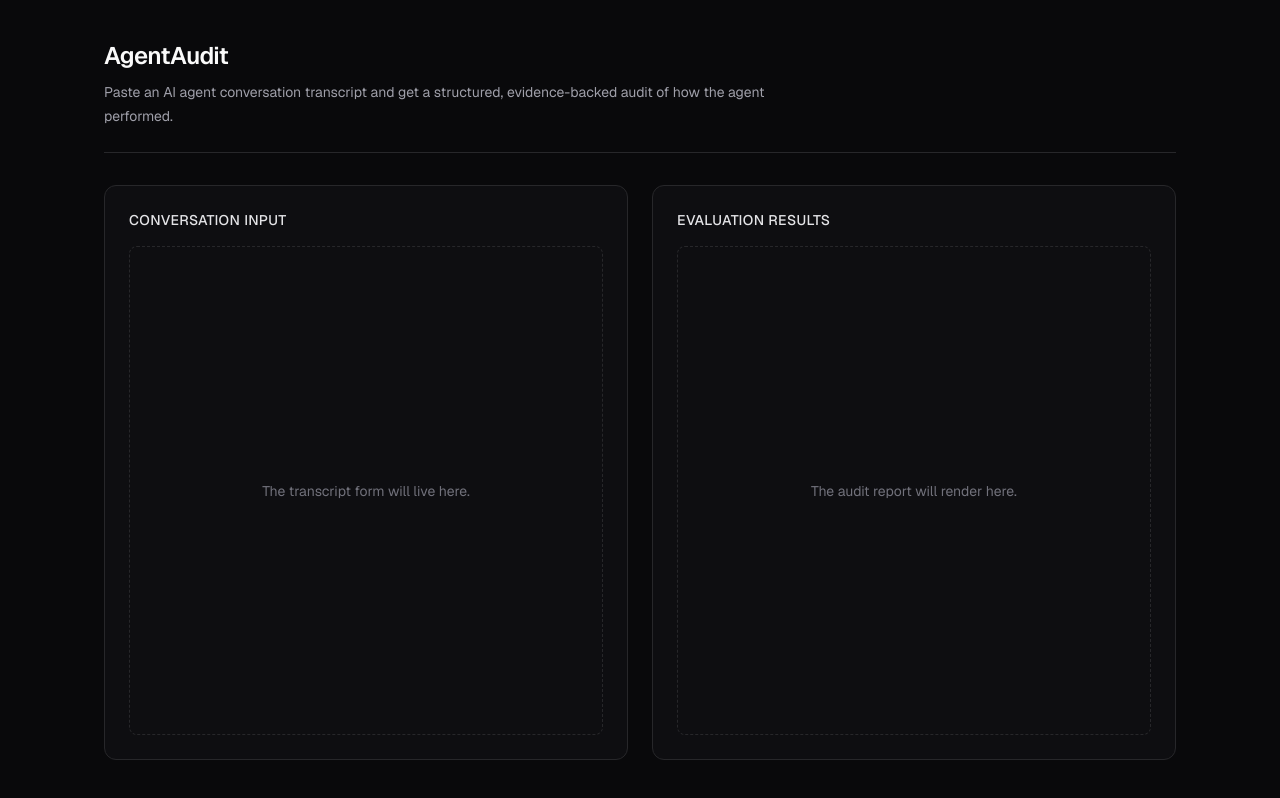
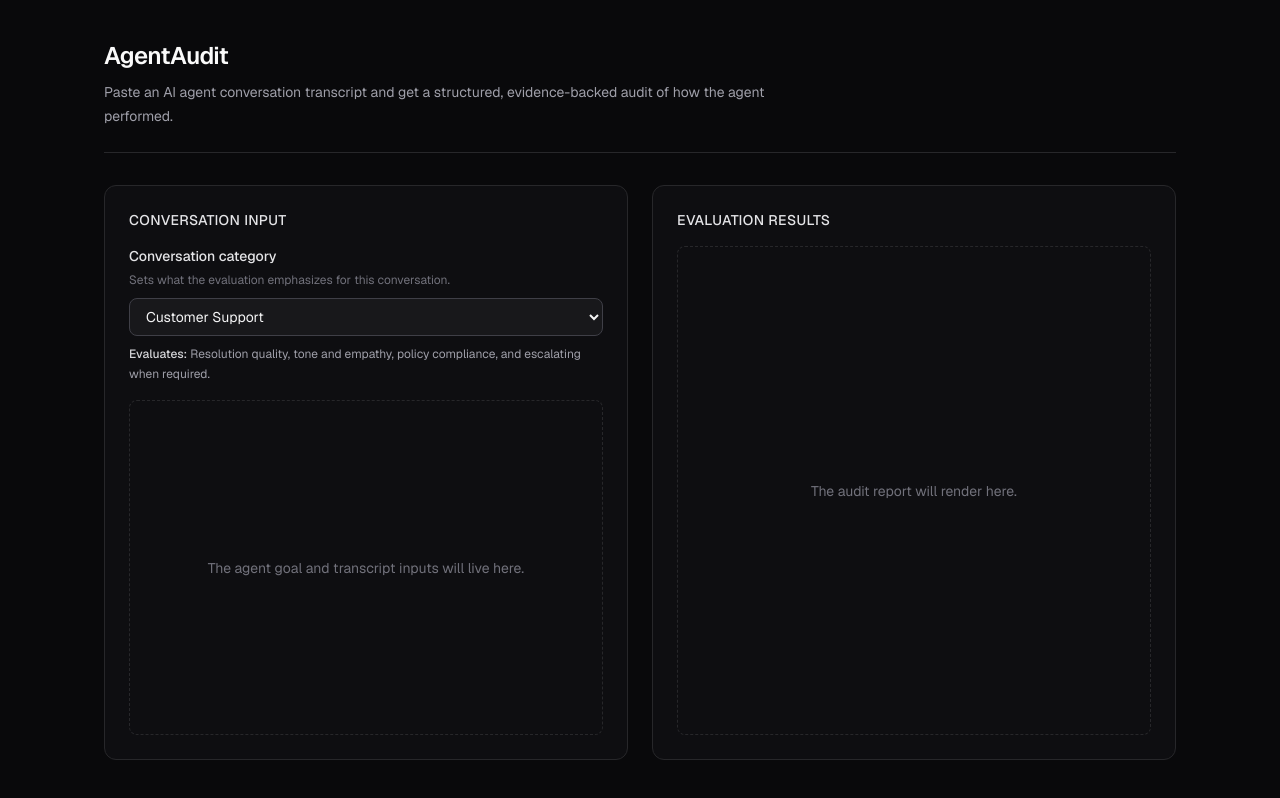
Before and after one commit to alijaffary603/agent-audit, a Next.js app: page / in a window 1280 px wide. Built offline with nearby package versions, Linux system fonts and the light colour scheme.

Commit message:
feat: add conversation category selector

```diff
--- a/app/page.tsx
+++ b/app/page.tsx
@@ -1,4 +1,13 @@
+"use client";
+
+import { useState } from "react";
+
+import { CategorySelector } from "@/components/category-selector";
+import type { CategoryId } from "@/lib/categories";
+
 export default function Home() {
+  const [category, setCategory] = useState<CategoryId>("customer_support");
+
   return (
     <div className="mx-auto flex w-full max-w-6xl flex-1 flex-col px-6 py-10 sm:px-10">
       <header className="border-b border-zinc-800 pb-6">
@@ -22,9 +31,12 @@ export default function Home() {
           >
             Conversation Input
           </h2>
+          <div className="mt-4">
+            <CategorySelector value={category} onChange={setCategory} />
+          </div>
           <div className="mt-4 flex flex-1 items-center justify-center rounded-lg border border-dashed border-zinc-800">
             <p className="px-6 py-10 text-center text-sm text-zinc-500">
-              The transcript form will live here.
+              The agent goal and transcript inputs will live here.
             </p>
           </div>
         </section>
--- /dev/null
+++ b/components/category-selector.tsx
@@ -0,0 +1,61 @@
+"use client";
+
+import { useId } from "react";
+
+import { CATEGORIES, type CategoryId } from "@/lib/categories";
+
+type CategorySelectorProps = {
+  value: CategoryId;
+  onChange: (value: CategoryId) => void;
+};
+
+/**
+ * Controlled selector for the supported conversation categories. Options,
+ * labels, and descriptions all come from CATEGORIES — nothing is duplicated
+ * here.
+ */
+export function CategorySelector({ value, onChange }: CategorySelectorProps) {
+  const id = useId();
+  const selectId = `${id}-category`;
+  const helperId = `${id}-helper`;
+  const descriptionId = `${id}-description`;
+
+  const selected = CATEGORIES.find((category) => category.id === value);
+
+  return (
+    <div>
+      <label
+        htmlFor={selectId}
+        className="block text-sm font-medium text-zinc-200"
+      >
+        Conversation category
+      </label>
+      <p id={helperId} className="mt-1 text-xs leading-5 text-zinc-500">
+        Sets what the evaluation emphasizes for this conversation.
+      </p>
+      <select
+        id={selectId}
+        value={value}
+        // Options are rendered exclusively from CATEGORIES, so the DOM value
+        // is always a valid CategoryId.
+        onChange={(event) => onChange(event.target.value as CategoryId)}
+        aria-describedby={`${helperId} ${descriptionId}`}
+        className="mt-2 block w-full rounded-lg border border-zinc-700 bg-zinc-900 px-3 py-2 text-sm text-zinc-100 hover:border-zinc-600 focus:border-zinc-500 focus:ring-2 focus:ring-zinc-300 focus:outline-none"
+      >
+        {CATEGORIES.map((category) => (
+          <option key={category.id} value={category.id}>
+            {category.label}
+          </option>
+        ))}
+      </select>
+      <p
+        id={descriptionId}
+        aria-live="polite"
+        className="mt-2 text-xs leading-5 text-zinc-400"
+      >
+        <span className="font-medium text-zinc-300">Evaluates:</span>{" "}
+        {selected?.description}
+      </p>
+    </div>
+  );
+}
```
